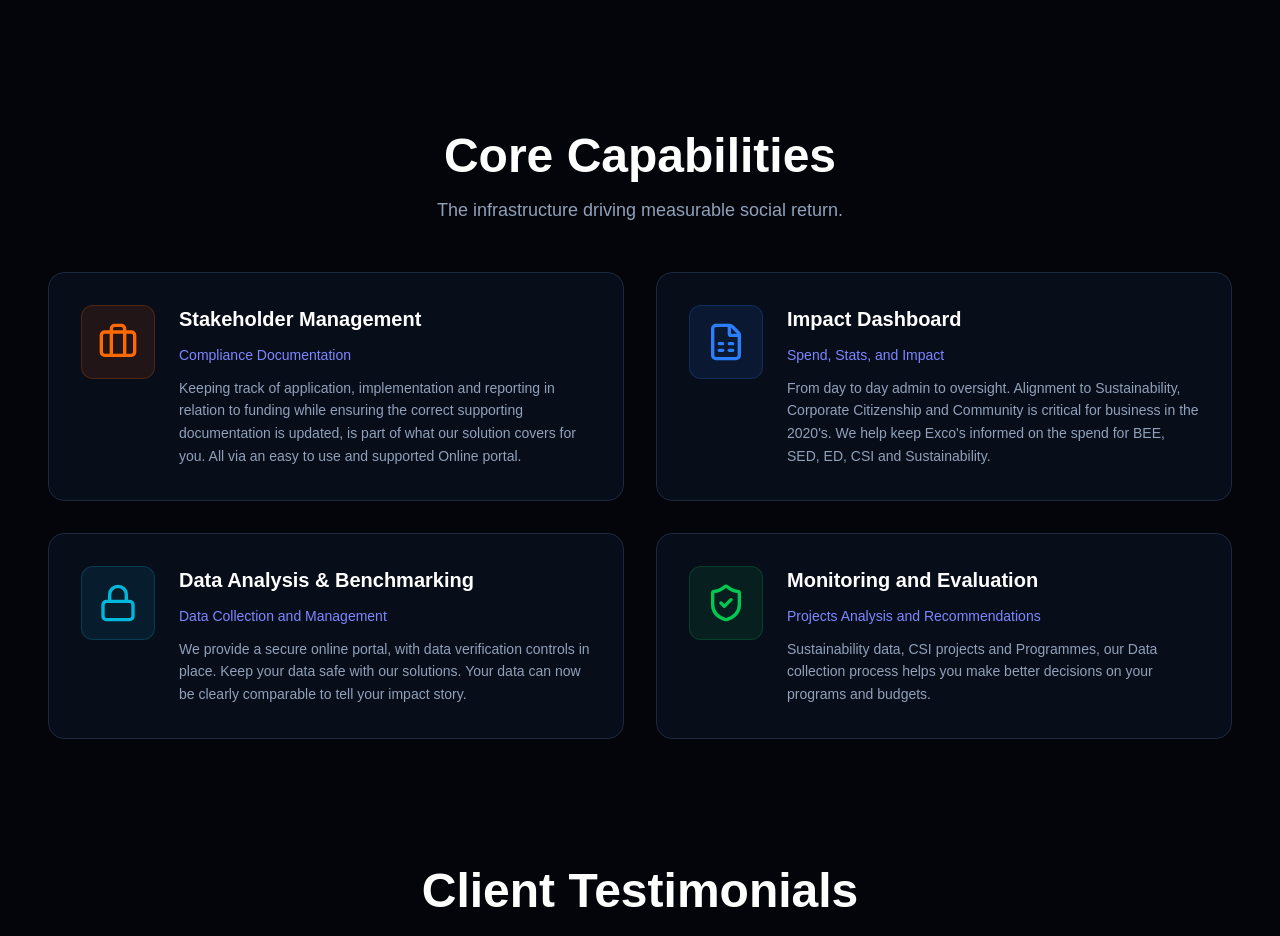
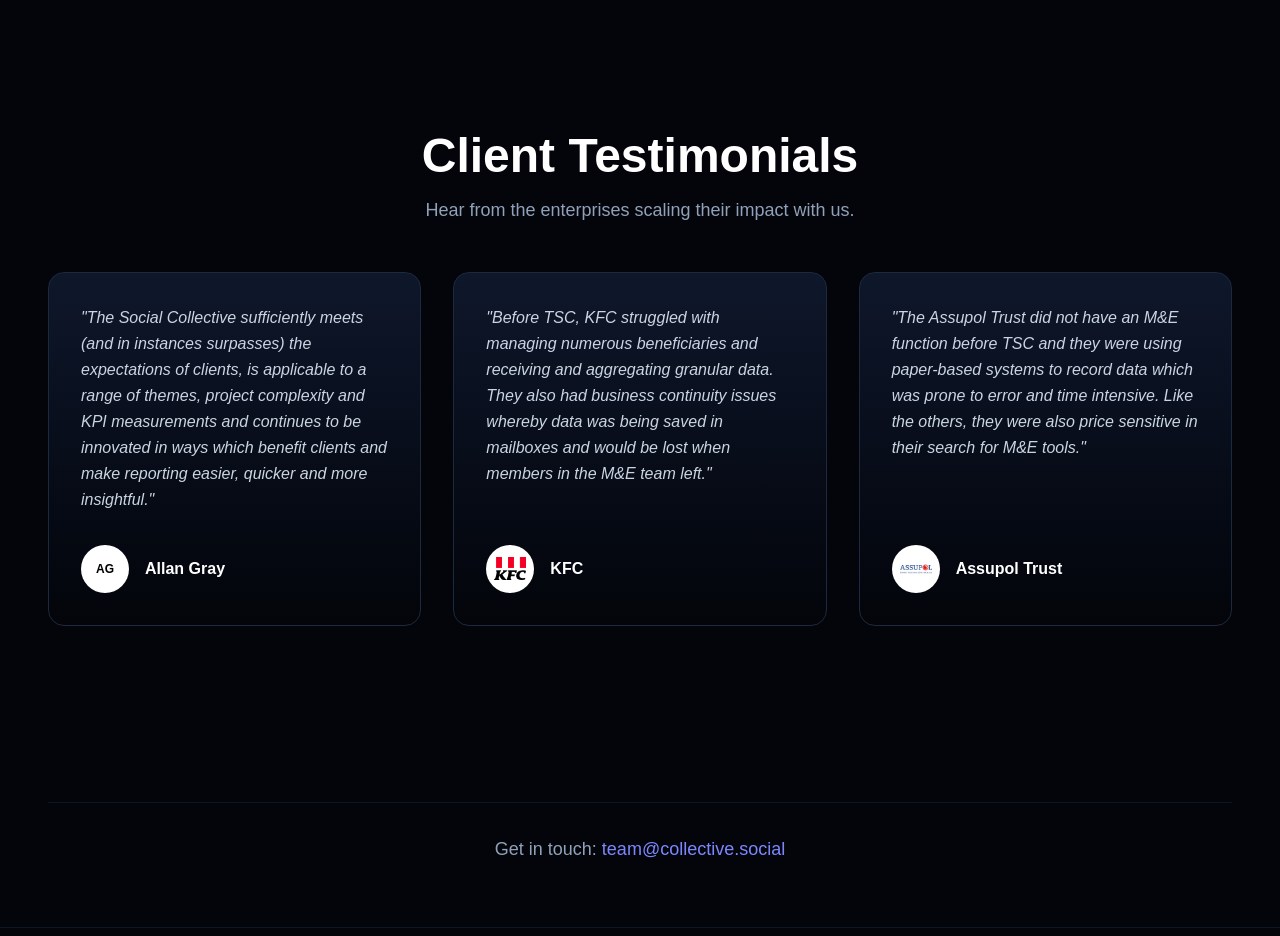
Before and after one commit to duncanluke/agencypivot, a Next.js app: page /company-profile in a window 1280 px wide. Shown: the part 1940-2876 px from the top of the page. Built offline with nearby package versions, Linux system fonts and the light colour scheme.

Commit message:
style: remove core capabilities to simplify profile to two pages

```diff
--- a/src/app/company-profile/page.tsx
+++ b/src/app/company-profile/page.tsx
@@ -219,103 +219,7 @@
           </div>
         </section>
 
-        {/* Features Grid */}
-        <section className="space-y-12 print:break-before-page">
-          <div className="text-center space-y-4">
-            <h2 className="text-3xl md:text-5xl font-black text-white">
-              Core Capabilities
-            </h2>
-            <p className="text-slate-400 text-lg">
-              The infrastructure driving measurable social return.
-            </p>
-          </div>
 
-          <div className="grid grid-cols-1 md:grid-cols-2 gap-8">
-            {/* Stakeholder Management */}
-            <div className="bg-slate-900/50 border border-slate-800 p-8 rounded-2xl flex flex-col md:flex-row gap-6">
-              <div className="bg-orange-500/10 p-4 rounded-xl h-fit border border-orange-500/20">
-                <Briefcase className="w-10 h-10 text-orange-500" />
-              </div>
-              <div className="space-y-3">
-                <h3 className="text-xl font-bold text-white">
-                  Stakeholder Management
-                </h3>
-                <p className="text-indigo-400 text-sm font-medium">
-                  Compliance Documentation
-                </p>
-                <p className="text-slate-400 text-sm leading-relaxed">
-                  Keeping track of application, implementation and reporting in
-                  relation to funding while ensuring the correct supporting
-                  documentation is updated, is part of what our solution covers
-                  for you. All via an easy to use and supported Online portal.
-                </p>
-              </div>
-            </div>
-
-            {/* Impact Dashboard */}
-            <div className="bg-slate-900/50 border border-slate-800 p-8 rounded-2xl flex flex-col md:flex-row gap-6">
-              <div className="bg-blue-500/10 p-4 rounded-xl h-fit border border-blue-500/20">
-                <FileSpreadsheet className="w-10 h-10 text-blue-500" />
-              </div>
-              <div className="space-y-3">
-                <h3 className="text-xl font-bold text-white">
-                  Impact Dashboard
-                </h3>
-                <p className="text-indigo-400 text-sm font-medium">
-                  Spend, Stats, and Impact
-                </p>
-                <p className="text-slate-400 text-sm leading-relaxed">
-                  From day to day admin to oversight. Alignment to
-                  Sustainability, Corporate Citizenship and Community is
-                  critical for business in the 2020's. We help keep Exco's
-                  informed on the spend for BEE, SED, ED, CSI and
-                  Sustainability.
-                </p>
-              </div>
-            </div>
-
-            {/* Data Analysis and Benchmarking */}
-            <div className="bg-slate-900/50 border border-slate-800 p-8 rounded-2xl flex flex-col md:flex-row gap-6">
-              <div className="bg-cyan-500/10 p-4 rounded-xl h-fit border border-cyan-500/20">
-                <Lock className="w-10 h-10 text-cyan-500" />
-              </div>
-              <div className="space-y-3">
-                <h3 className="text-xl font-bold text-white">
-                  Data Analysis & Benchmarking
-                </h3>
-                <p className="text-indigo-400 text-sm font-medium">
-                  Data Collection and Management
-                </p>
-                <p className="text-slate-400 text-sm leading-relaxed">
-                  We provide a secure online portal, with data verification
-                  controls in place. Keep your data safe with our solutions.
-                  Your data can now be clearly comparable to tell your impact
-                  story.
-                </p>
-              </div>
-            </div>
-
-            {/* Monitoring and Evaluation */}
-            <div className="bg-slate-900/50 border border-slate-800 p-8 rounded-2xl flex flex-col md:flex-row gap-6">
-              <div className="bg-green-500/10 p-4 rounded-xl h-fit border border-green-500/20">
-                <ShieldCheck className="w-10 h-10 text-green-500" />
-              </div>
-              <div className="space-y-3">
-                <h3 className="text-xl font-bold text-white">
-                  Monitoring and Evaluation
-                </h3>
-                <p className="text-indigo-400 text-sm font-medium">
-                  Projects Analysis and Recommendations
-                </p>
-                <p className="text-slate-400 text-sm leading-relaxed">
-                  Sustainability data, CSI projects and Programmes, our Data
-                  collection process helps you make better decisions on your
-                  programs and budgets.
-                </p>
-              </div>
-            </div>
-          </div>
-        </section>
 
         {/* Client Testimonials */}
         <section className="space-y-12 pb-12">
```
Also changed, not shown: 1 other file (tests, documents, lock files or other folders).
